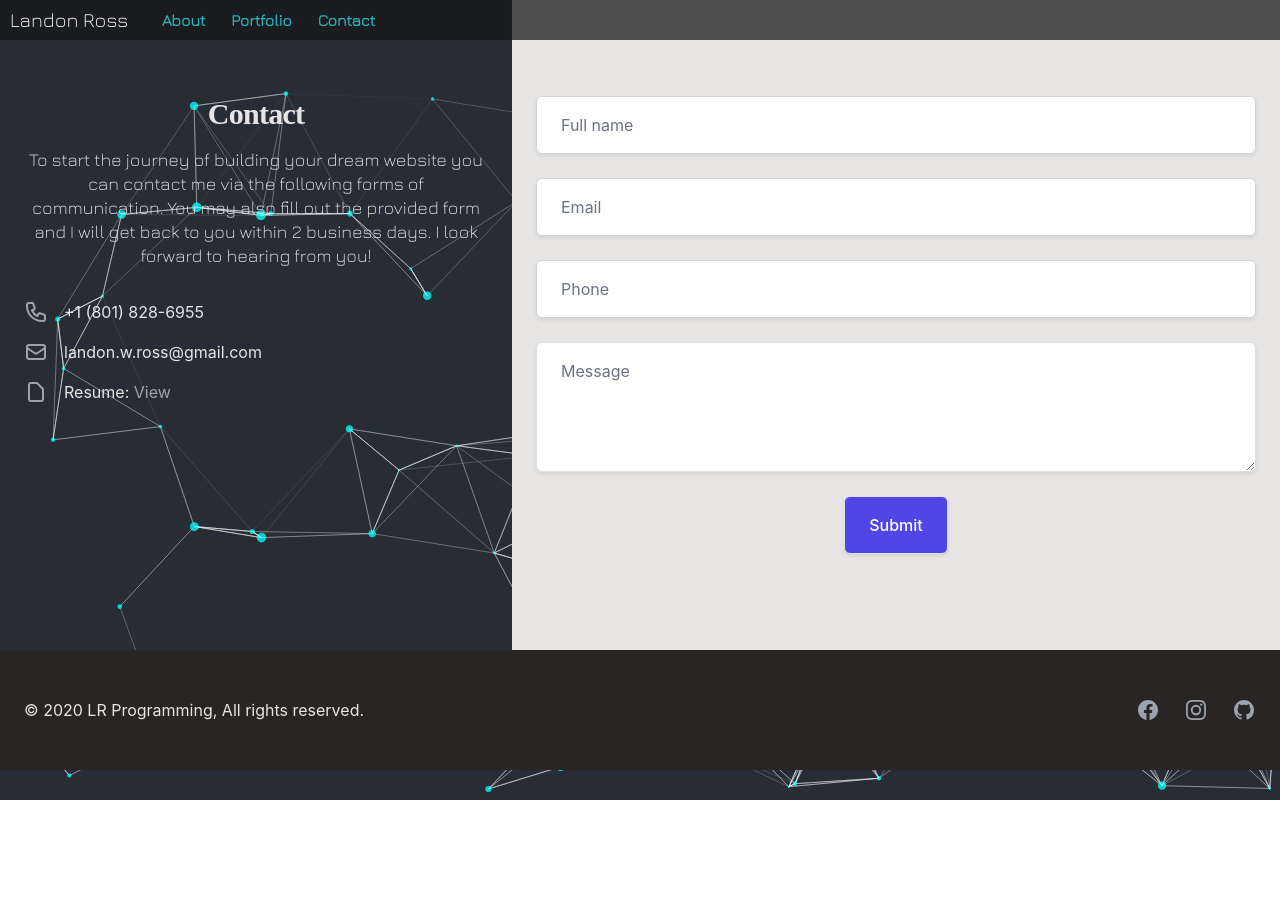
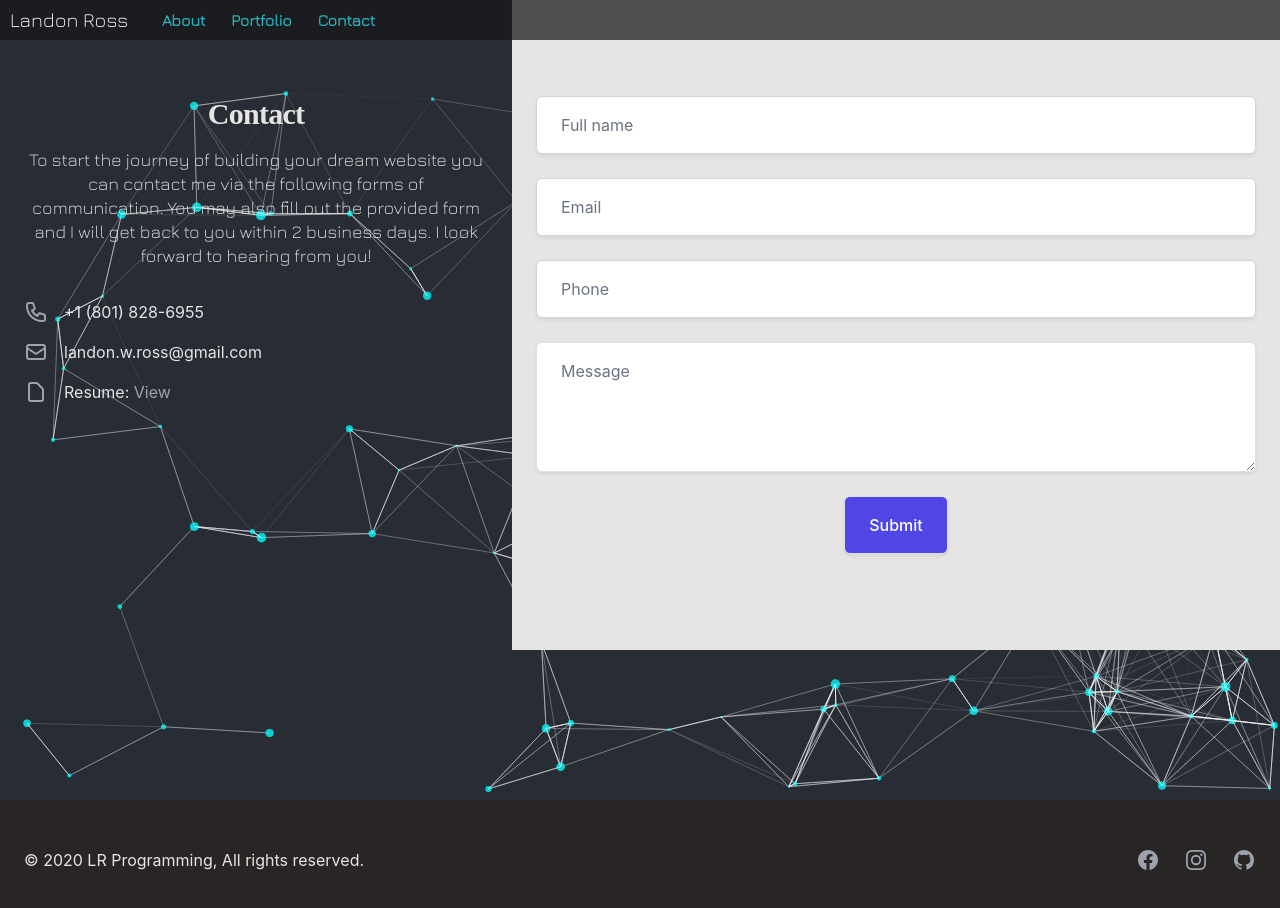
Before and after one commit to landonross/Portfolio, a React (Create React App) app: page /Contact in a window 1280 px wide. Shown: the top 908 px of the page. Before the commit the page ends 800 px from the top, so only its background shows below. Built offline with nearby package versions, Linux system fonts and the light colour scheme; a web font is replaced by a local one.

Commit message:
updated contact page

```diff
--- a/src/pages/Contact.js
+++ b/src/pages/Contact.js
@@ -4,6 +4,7 @@ import { MailIcon, PhoneIcon, DocumentIcon} from '@heroicons/react/outline'
 
 export default function Contact() {
   return (
+    <div className="min-h-screen">
     <div className="relative bg-transparent">
       <div className="absolute inset-0">
         <div className="absolute inset-y-0 left-0 w-1/2 bg-transparent" />
@@ -115,5 +116,6 @@ export default function Contact() {
         </div>
       </div>
     </div>
+    </div>
   )
 }
```
